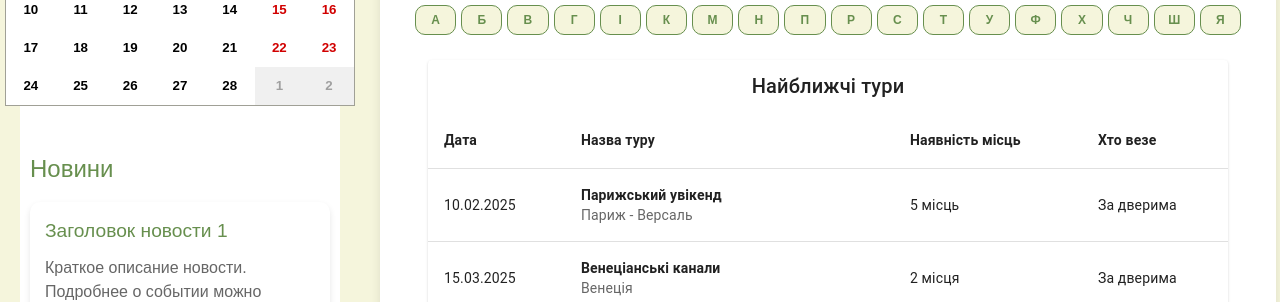
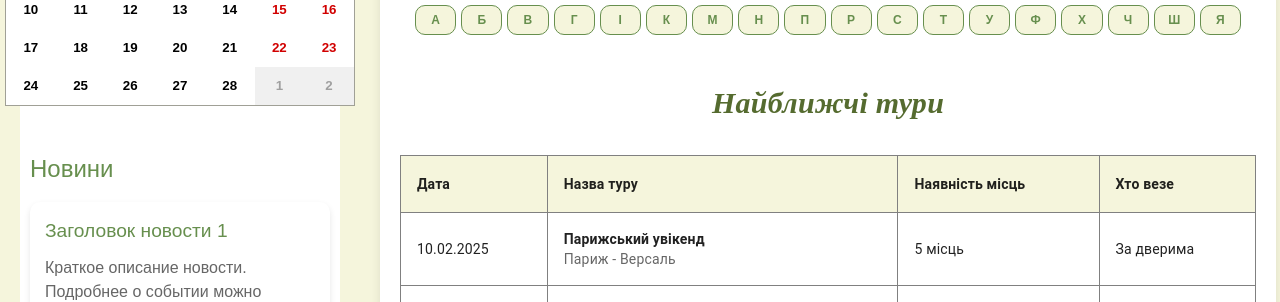
Before and after one commit to artelena1906/Front-ZaDveryma, a Next.js app: page / in a window 1280 px wide. Shown: the part 650-952 px from the top of the page. Built offline with nearby package versions, Linux system fonts and the light colour scheme.

Commit message:
Попытка сделать таблицу с турами

```diff
--- a/public/MainPageHeader.json
+++ b/public/MainPageHeader.json
@@ -206,6 +206,7 @@
     ],
     "tours": [
       {
+        "id": 1,
         "date": "10.02.2025",
         "name": "Парижський увікенд",
         "description": "Париж - Версаль",
@@ -213,6 +214,7 @@
         "provider": "За дверима"
       },
       {
+        "id": 2,
         "date": "15.03.2025",
         "name": "Венеціанські канали",
         "description": "Венеція",
@@ -220,6 +222,7 @@
         "provider": "За дверима"
       },
       {
+        "id": 3,
         "date": "20.04.2025",
         "name": "Нідерланди весною",
         "description": "Амстердам - Кьокенхоф - Утрехт",
--- a/src/app/MainPage/MainPageBodyTravel.tsx
+++ b/src/app/MainPage/MainPageBodyTravel.tsx
@@ -1,12 +1,11 @@
 "use client";
 import { useEffect, useState } from "react";
-// eslint-disable-next-line @typescript-eslint/no-unused-vars
-import styles from "./MainPageHeader.module.css";
+import { useRouter } from "next/navigation";
 import { Table, TableBody, TableCell, TableContainer, TableHead, TableRow, Paper, Typography } from "@mui/material";
 
 export default function Travel() {
-
     type Tour = {
+        id: string; // Добавим id для корректной работы с ключами и навигацией
         date: string;
         name: string;
         description: string;
@@ -14,10 +13,9 @@ export default function Travel() {
         provider: string;
     };
 
-      const [tours, setTours] = useState<Tour[]>([]);
-      const [mounted, setMounted] = useState(false);
-
-
+    const [tours, setTours] = useState<Tour[]>([]);
+    const [mounted, setMounted] = useState(false);
+    const router = useRouter(); // Перенес сюда
 
     useEffect(() => {
         setMounted(true);
@@ -27,32 +25,66 @@ export default function Travel() {
             .catch((error) => console.error("Ошибка загрузки данных:", error));
     }, []);
 
-    if (!mounted) return null; // Возвращаем `null`, пока компонент не смонтируется
+    if (!mounted) return null; // Ждем монтирования компонента
 
     return (
-        <TableContainer component={Paper} sx={{ maxWidth: 800, margin: "20px auto" }}>
-            <Typography variant="h6" align="center" sx={{ margin: "10px 0" }}>
+        <TableContainer
+            component={Paper}
+            sx={{
+                width: "calc(100% - 20px)",
+                maxWidth: "100%",
+                overflowX: "auto",
+                margin: "20px auto 0 auto",
+                border: "none",
+                boxShadow: "none",
+            }}
+        >
+            <Typography
+                sx={{
+                    fontSize: "30px",
+                    textAlign: "center",
+                    paddingBottom: "10px",
+                    fontFamily: "Playwrite India",
+                    color: "#556B2F",
+                    fontStyle: "italic",
+                    fontWeight: "bold",
+                    margin: "20px 0 20px 0",
+                }}
+            >
                 Найближчі тури
             </Typography>
-            <Table>
+            <Table
+                sx={{
+                    border: "1px solid gray", // Граница вокруг всей таблицы
+                    borderCollapse: "collapse" // Объединяет границы, чтобы не было двойных линий
+                }}
+            >
                 <TableHead>
-                    <TableRow>
-                        <TableCell><strong>Дата</strong></TableCell>
-                        <TableCell><strong>Назва туру</strong></TableCell>
-                        <TableCell><strong>Наявність місць</strong></TableCell>
-                        <TableCell><strong>Хто везе</strong></TableCell>
+                    <TableRow sx={{ backgroundColor: "#F5F5DC" }}>
+                        <TableCell sx={{ border: "1px solid gray" }}><strong>Дата</strong></TableCell>
+                        <TableCell sx={{ border: "1px solid gray" }}><strong>Назва туру</strong></TableCell>
+                        <TableCell sx={{ border: "1px solid gray" }}><strong>Наявність місць</strong></TableCell>
+                        <TableCell sx={{ border: "1px solid gray" }}><strong>Хто везе</strong></TableCell>
                     </TableRow>
                 </TableHead>
                 <TableBody>
-                    {tours.map((item, index) => (
-                        <TableRow key={index}>
-                            <TableCell>{item.date}</TableCell>
-                            <TableCell>
+                    {tours.map((item) => (
+                        <TableRow
+                            key={item.id}
+                            sx={{
+                                cursor: "pointer",
+                                transition: "background-color 0.2s",
+                                "&:hover": { backgroundColor: "#f0f0f0" }
+                            }}
+                            onClick={() => router.push(`/tour/${item.id}`)}
+                        >
+                            <TableCell sx={{ border: "1px solid gray" }}>{item.date}</TableCell>
+                            <TableCell sx={{ border: "1px solid gray" }}>
                                 <strong>{item.name}</strong>
                                 <Typography variant="body2" color="text.secondary">{item.description}</Typography>
                             </TableCell>
-                            <TableCell>{item.seats}</TableCell>
-                            <TableCell>{item.provider}</TableCell>
+                            <TableCell sx={{ border: "1px solid gray" }}>{item.seats}</TableCell>
+                            <TableCell sx={{ border: "1px solid gray" }}>{item.provider}</TableCell>
                         </TableRow>
                     ))}
                 </TableBody>
--- a/src/app/MainPage/MainPageHeader.module.css
+++ b/src/app/MainPage/MainPageHeader.module.css
@@ -394,20 +394,6 @@
   padding: 5px; /* Немного отступов, чтобы не прижималось к краям */
 }
 
-/* .menubtn {
-  min-width: 130px;
-  background-color: #F5F5DC;
-  color: #678F4E;
-  border-radius: 25px;
-  text-decoration: none;
-  font-weight: bold;
-  transition: all 0.3s ease;
-  cursor: pointer;
-  white-space: nowrap;
-  border: 3px solid #678F4E;
-  font-size: 14px;
-} */
-
 .alphabetLetter {
   background-color: #F5F5DC;
   border: 1px solid #678F4E;
@@ -422,5 +408,10 @@
 }
 
 .alphabetLetter:hover {
-  background-color: #ddd;
+  background-color: #678F4E;
+  color: white;
 }
+
+
+
+/******MainPageBodyTravel*****************/
```
